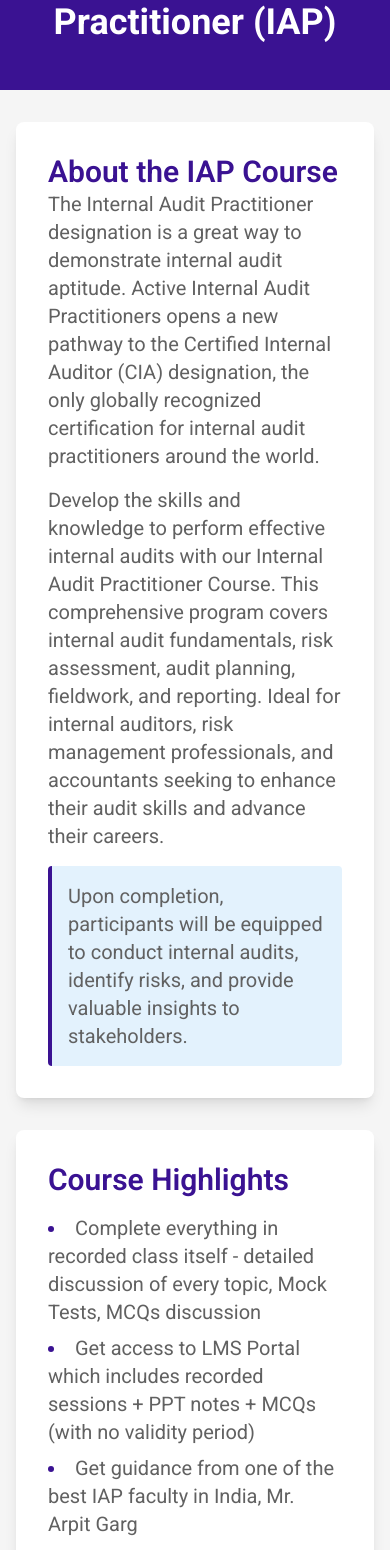
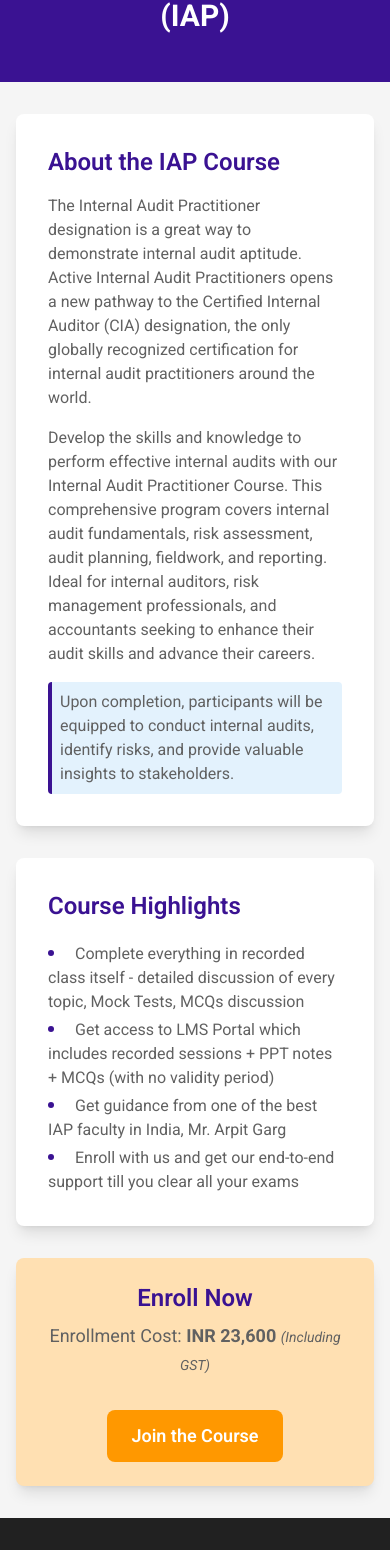
Before and after one commit to swapanmanna/gpc, a React (Vite) app: page /courses/iap in a window 390 px wide. Shown: the part 202-1752 px from the top of the page. Built offline with nearby package versions, Linux system fonts and the light colour scheme.

Commit message:
crma and iap course pages are now responsive

```diff
--- a/src/components/Courses/Crma.jsx
+++ b/src/components/Courses/Crma.jsx
@@ -10,7 +10,7 @@ const Crma = () => {
     <div className={`bg-gray-100 mt-[${marginTop}px] font-sans`}>
       {/* Header */}
       <header className="bg-brand-blue text-white py-12 text-center">
-        <h1 className="text-4xl md:text-5xl font-bold">
+        <h1 className="px-4 md:px-0 text-3xl md:text-5xl font-bold">
           Certification in Risk Management Assurance (CRMA)
         </h1>
       </header>
@@ -19,17 +19,17 @@ const Crma = () => {
       <main className="max-w-6xl mx-auto px-4 py-8">
         {/* About Section */}
         <section className="bg-white rounded-lg shadow-lg p-8 mb-8">
-          <h2 className="text-3xl md:text-5xl font-semibold text-brand-blue mb-4 md:mb-8">
+          <h2 className="text-2xl md:text-5xl font-semibold text-brand-blue mb-4 md:mb-8">
             About the CRMA Course
           </h2>
-          <p className="text-gray-700 text-xl mb-4">
+          <p className="text-gray-700 text-md md:text-xl mb-4">
             Elevate your risk management skills with our Certification in Risk Management Assurance (CRMA) course. This program prepares you for the CRMA certification exam, focusing on risk management principles, assurance, and governance.
           </p>
-          <p className="text-gray-700 text-xl mb-4">
+          <p className="text-gray-700 text-md md:text-xl mb-4">
             Gain expertise in identifying, assessing, and mitigating risks, and enhance your career prospects in risk management and assurance.
           </p>
-          <div className="bg-blue-50 border-l-4 border-brand-blue p-4 rounded">
-            <p className="text-gray-700 text-xl">
+          <div className="bg-blue-50 border-l-4 border-brand-blue p-2 md:p-4 rounded">
+            <p className="text-gray-700 text-md md:text-xl">
               Upon completion, participants will be equipped to excel in risk management roles, providing valuable assurance to organizations.
             </p>
           </div>
@@ -37,10 +37,10 @@ const Crma = () => {
 
         {/* Course Highlights Section */}
         <section className="bg-white rounded-lg shadow-lg p-8 mb-8">
-          <h2 className="text-3xl md:text-5xl font-semibold text-brand-blue mb-4 md:mb-8">
+          <h2 className="text-2xl md:text-5xl font-semibold text-brand-blue mb-4 md:mb-8">
             Course Highlights
           </h2>
-          <ul className="list-disc list-inside text-gray-700 text-xl space-y-2">
+          <ul className="list-disc list-inside text-gray-700 text-md md:text-xl md:space-y-2">
             <li className="marker:text-brand-blue marker:text-xl">Complete everything in recorded class itself - detailed discussion of every topic, Mock Tests, MCQs discussion</li>
             <li className="marker:text-brand-blue marker:text-xl">Get access to LMS Portal which includes recorded sessions + PPT notes + MCQs (with no validity period)</li>
             <li className="marker:text-brand-blue marker:text-xl">Get guidance from one of the best CRMA faculty in India, Mr. Arpit Garg</li>
@@ -49,19 +49,20 @@ const Crma = () => {
         </section>
 
         {/* Enrollment Section */}
-        <section className="flex justify-around items-center bg-orange-100 rounded-lg shadow-lg p-8 text-center">
-            <div className="flex md:flex-col">
-                <h2 className="text-3xl md:text-5xl font-semibold text-brand-blue mb-4">
+        <section className="flex flex-col md:flex-row justify-around items-center bg-orange-100 rounded-lg shadow-lg p-6 md:p-8 text-center space-y-6 md:space-y-0 md:space-x-8">
+          <div className="flex flex-col items-center md:items-start">
+              <h2 className="text-2xl sm:text-3xl md:text-5xl font-semibold text-brand-blue mb-2">
                   Enroll Now
               </h2>
-                <p className="text-gray-700 text-2xl mb-4">
-                    Enrollment Cost: <span className="font-bold">INR 29,500 </span><span className="text-sm italic">(Including GST)</span>
+              <p className="text-gray-700 text-lg sm:text-xl md:text-2xl mb-2">
+                  Enrollment Cost: <span className="font-bold">INR 29,500 </span>{" "}
+                  <span className="text-sm italic">(Including GST)</span>
               </p>
           </div>
           <Link
               to="https://rzp.io/rzp/hjuC9dj"
-                target='_blank'
-                className="inline-block bg-orange-500 text-white py-3 px-6 rounded-lg md:text-2xl font-semibold hover:bg-orange-800 transition-colors"
+              target="_blank"
+              className="inline-block bg-orange-500 text-white py-3 px-6 rounded-lg text-lg sm:text-xl md:text-2xl font-semibold hover:bg-orange-800 transition-colors"
           >
               Join the Course
           </Link>
--- a/src/components/Courses/Iap.jsx
+++ b/src/components/Courses/Iap.jsx
@@ -10,7 +10,7 @@ const Iap = () => {
     <div className={`mt-[${marginTop}px] bg-gray-100 font-sans`}>
       {/* Header */}
       <header className="bg-brand-blue text-white py-12 text-center">
-        <h1 className="text-4xl md:text-5xl font-bold">
+        <h1 className="px-4 md:px-0 text-3xl md:text-5xl font-bold">
           Internal Audit Practitioner (IAP)
         </h1>
       </header>
@@ -19,17 +19,17 @@ const Iap = () => {
       <main className="max-w-6xl mx-auto px-4 py-8">
         {/* About Section */}
         <section className="bg-white rounded-lg shadow-lg p-8 mb-8">
-          <h2 className="text-3xl md:text-5xl font-semibold text-brand-blue md:mb-8 mb:4">
+          <h2 className="text-2xl md:text-5xl font-semibold text-brand-blue mb-4 md:mb-8">
             About the IAP Course
           </h2>
-          <p className="text-gray-700 text-xl mb-4">
+          <p className="text-gray-700 text-md md:text-xl mb-4">
             The Internal Audit Practitioner designation is a great way to demonstrate internal audit aptitude. Active Internal Audit Practitioners opens a new pathway to the Certified Internal Auditor (CIA) designation, the only globally recognized certification for internal audit practitioners around the world.
           </p>
-          <p className="text-gray-700 text-xl mb-4">
+          <p className="text-gray-700 text-md md:text-xl mb-4">
             Develop the skills and knowledge to perform effective internal audits with our Internal Audit Practitioner Course. This comprehensive program covers internal audit fundamentals, risk assessment, audit planning, fieldwork, and reporting. Ideal for internal auditors, risk management professionals, and accountants seeking to enhance their audit skills and advance their careers.
           </p>
-          <div className="bg-blue-50 border-l-4 border-brand-blue p-4 rounded">
-            <p className="text-gray-700 text-xl">
+          <div className="bg-blue-50 border-l-4 border-brand-blue p-2 md:p-4 rounded">
+            <p className="text-gray-700 text-md md:text-xl">
               Upon completion, participants will be equipped to conduct internal audits, identify risks, and provide valuable insights to stakeholders.
             </p>
           </div>
@@ -37,10 +37,10 @@ const Iap = () => {
 
         {/* Course Highlights Section */}
         <section className="bg-white rounded-lg shadow-lg p-8 mb-8">
-          <h2 className="text-3xl md:text-5xl font-semibold text-brand-blue mb-4 md:mb-8">
+          <h2 className="text-2xl md:text-5xl font-semibold text-brand-blue mb-4 md:mb-8">
             Course Highlights
           </h2>
-          <ul className="list-disc list-inside text-gray-700 text-xl space-y-2">
+          <ul className="list-disc list-inside text-gray-700 md:text-xl md:space-y-2">
             <li className="marker:text-brand-blue marker:text-xl">Complete everything in recorded class itself - detailed discussion of every topic, Mock Tests, MCQs discussion</li>
             <li className="marker:text-brand-blue marker:text-xl">Get access to LMS Portal which includes recorded sessions + PPT notes + MCQs (with no validity period)</li>
             <li className="marker:text-brand-blue marker:text-xl">Get guidance from one of the best IAP faculty in India, Mr. Arpit Garg</li>
@@ -49,19 +49,20 @@ const Iap = () => {
         </section>
 
         {/* Enrollment Section */}
-        <section className="flex justify-around items-center bg-orange-100 rounded-lg shadow-lg p-8 text-center">
-            <div className="flex md:flex-col">
-                <h2 className="text-3xl md:text-5xl font-semibold text-brand-blue mb-4">
+        <section className="flex flex-col md:flex-row justify-around items-center bg-orange-100 rounded-lg shadow-lg p-6 md:p-8 text-center space-y-6 md:space-y-0 md:space-x-8">
+          <div className="flex flex-col items-center md:items-start">
+              <h2 className="text-2xl sm:text-3xl md:text-5xl font-semibold text-brand-blue mb-2">
                   Enroll Now
               </h2>
-                <p className="text-gray-700 text-2xl mb-4">
-                    Enrollment Cost: <span className="font-bold">INR 23,600</span> <span className="text-sm italic">(Including GST)</span>
+              <p className="text-gray-700 text-lg sm:text-xl md:text-2xl mb-2">
+                  Enrollment Cost: <span className="font-bold">INR 23,600 </span>{" "}
+                  <span className="text-sm italic">(Including GST)</span>
               </p>
           </div>
           <Link
               to="https://rzp.io/rzp/C7jUKuC"
               target="_blank"
-                className="inline-block bg-orange-500 text-white py-3 px-6 rounded-lg md:text-2xl font-semibold hover:bg-orange-800 transition-colors"
+              className="inline-block bg-orange-500 text-white py-3 px-6 rounded-lg text-lg sm:text-xl md:text-2xl font-semibold hover:bg-orange-800 transition-colors"
           >
               Join the Course
           </Link>
```
Also changed, not shown: src/components/Courses/Cisa.jsx (+0 -19 lines). Lines whose indentation alone changed are shown as unchanged.
